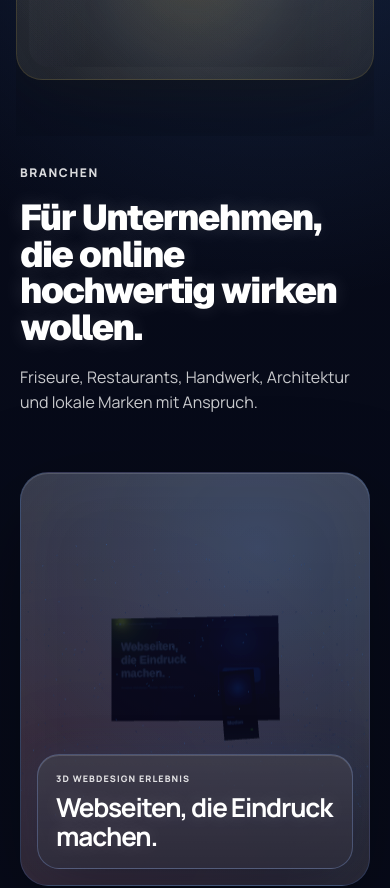
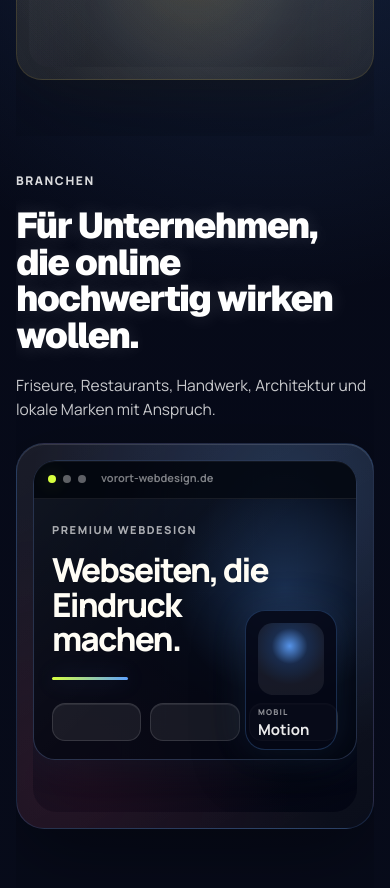
Before and after one commit to senolsenlik2869-ship-it/vorort-webdesign, a React (Vite) app: page / in a window 390 px wide. Shown: the part 1360-2248 px from the top of the page. Built offline with nearby package versions, Linux system fonts and the light colour scheme.

Commit message:
Improve mobile showcase card

```diff
--- a/src/AgencyApp.tsx
+++ b/src/AgencyApp.tsx
@@ -483,6 +483,31 @@ function MotionShowcase() {
 
       <div className="motion-environment" aria-label="Premium Webdesign Showcase">
         <CinematicSceneCanvas />
+        <div className="mobile-showcase-card" aria-hidden="true">
+          <div className="mobile-showcase-browser">
+            <div className="mobile-showcase-top">
+              <span />
+              <span />
+              <span />
+              <small>vorort-webdesign.de</small>
+            </div>
+            <div className="mobile-showcase-body">
+              <span>Premium Webdesign</span>
+              <strong>Webseiten, die Eindruck machen.</strong>
+              <div className="mobile-showcase-line" />
+              <div className="mobile-showcase-ui">
+                <i />
+                <i />
+                <i />
+              </div>
+            </div>
+          </div>
+          <div className="mobile-showcase-phone">
+            <div />
+            <span>Mobil</span>
+            <strong>Motion</strong>
+          </div>
+        </div>
         <div className="webgl-caption">
           <span>3D Webdesign Erlebnis</span>
           <strong>Webseiten, die Eindruck machen.</strong>
--- a/src/agency.css
+++ b/src/agency.css
@@ -999,6 +999,10 @@ button, input, textarea { font: inherit; }
   font-size: clamp(20px, 1.9vw, 28px);
   line-height: 1.08;
   letter-spacing: -0.045em;
+}
+
+.mobile-showcase-card {
+  display: none;
 }
 
 .motion-grid {
@@ -3601,6 +3605,222 @@ button, input, textarea { font: inherit; }
     text-shadow: 0 0 20px rgba(255, 255, 255, 0.15);
   }
 
+  #branchen.immersive-section {
+    display: grid;
+    gap: 22px;
+    width: calc(100vw - 32px);
+    max-width: 100%;
+    padding-top: 36px;
+    overflow: hidden;
+  }
+
+  #branchen .immersive-heading {
+    margin-bottom: 0;
+    overflow: visible;
+  }
+
+  #branchen .immersive-heading h2 {
+    max-width: 100%;
+    font-size: clamp(30px, 8.2vw, 40px);
+    line-height: 1.05;
+    overflow-wrap: normal;
+  }
+
+  #branchen .immersive-heading span {
+    display: block;
+    max-width: 100%;
+    margin-top: 18px;
+    font-size: 15.5px;
+    line-height: 1.55;
+  }
+
+  #branchen .motion-environment {
+    width: 100%;
+    height: auto;
+    min-height: 0;
+    padding: 16px;
+    border-radius: 28px;
+    overflow: hidden;
+    background:
+      radial-gradient(circle at 76% 12%, rgba(94, 162, 255, 0.2), transparent 16rem),
+      radial-gradient(circle at 12% 88%, rgba(123, 30, 58, 0.2), transparent 17rem),
+      linear-gradient(150deg, rgba(255, 255, 255, 0.085), rgba(255, 255, 255, 0.022)),
+      rgba(5, 8, 22, 0.9);
+    box-shadow:
+      0 28px 82px rgba(0, 0, 0, 0.35),
+      inset 0 1px 0 rgba(255, 255, 255, 0.12);
+  }
+
+  #branchen .cinematic-canvas,
+  #branchen .webgl-caption {
+    display: none !important;
+  }
+
+  #branchen .mobile-showcase-card {
+    position: relative;
+    display: block;
+    width: 100%;
+    min-height: 352px;
+    overflow: hidden;
+    border-radius: 24px;
+    background:
+      radial-gradient(circle at 78% 18%, rgba(94, 162, 255, 0.25), transparent 12rem),
+      radial-gradient(circle at 16% 88%, rgba(123, 30, 58, 0.22), transparent 13rem),
+      linear-gradient(145deg, rgba(15, 23, 42, 0.92), rgba(5, 8, 22, 0.96));
+  }
+
+  #branchen .mobile-showcase-card::before {
+    content: "";
+    position: absolute;
+    inset: 0;
+    background:
+      linear-gradient(90deg, rgba(94, 162, 255, 0.08) 1px, transparent 1px),
+      linear-gradient(180deg, rgba(94, 162, 255, 0.06) 1px, transparent 1px);
+    background-size: 44px 44px;
+    opacity: 0.45;
+    mask-image: radial-gradient(circle at 55% 35%, black, transparent 78%);
+    pointer-events: none;
+  }
+
+  #branchen .mobile-showcase-browser {
+    position: relative;
+    z-index: 2;
+    width: 100%;
+    overflow: hidden;
+    border: 1px solid rgba(148, 184, 255, 0.24);
+    border-radius: 22px;
+    background: rgba(3, 7, 18, 0.76);
+    box-shadow:
+      0 24px 70px rgba(0, 0, 0, 0.44),
+      0 0 42px rgba(94, 162, 255, 0.13),
+      inset 0 1px 0 rgba(255, 255, 255, 0.08);
+  }
+
+  #branchen .mobile-showcase-top {
+    display: flex;
+    align-items: center;
+    height: 38px;
+    gap: 7px;
+    padding: 0 14px;
+    border-bottom: 1px solid rgba(255, 255, 255, 0.08);
+    background: rgba(0, 0, 0, 0.32);
+  }
+
+  #branchen .mobile-showcase-top span {
+    width: 8px;
+    height: 8px;
+    border-radius: 99px;
+    background: rgba(255, 255, 255, 0.36);
+  }
+
+  #branchen .mobile-showcase-top span:first-child {
+    background: #d7ff3f;
+    box-shadow: 0 0 18px rgba(215, 255, 63, 0.3);
+  }
+
+  #branchen .mobile-showcase-top small {
+    margin-left: 8px;
+    color: rgba(255, 255, 255, 0.48);
+    font-size: 11px;
+    font-weight: 700;
+  }
+
+  #branchen .mobile-showcase-body {
+    position: relative;
+    min-height: 260px;
+    padding: 24px 18px 74px;
+    background:
+      radial-gradient(circle at 78% 34%, rgba(94, 162, 255, 0.22), transparent 7rem),
+      linear-gradient(135deg, rgba(255, 255, 255, 0.045), transparent 48%);
+  }
+
+  #branchen .mobile-showcase-body > span {
+    display: block;
+    margin-bottom: 14px;
+    color: rgba(255, 255, 255, 0.66);
+    font-size: 11px;
+    font-weight: 900;
+    letter-spacing: 0.14em;
+    text-transform: uppercase;
+  }
+
+  #branchen .mobile-showcase-body strong {
+    display: block;
+    max-width: 82%;
+    color: #fffdf5;
+    font-size: clamp(29px, 8.5vw, 40px);
+    font-weight: 900;
+    line-height: 1.04;
+    letter-spacing: -0.055em;
+  }
+
+  #branchen .mobile-showcase-line {
+    width: 76px;
+    height: 3px;
+    margin-top: 20px;
+    border-radius: 99px;
+    background: linear-gradient(90deg, #d7ff3f, #5ea2ff);
+    box-shadow: 0 0 22px rgba(94, 162, 255, 0.28);
+  }
+
+  #branchen .mobile-showcase-ui {
+    position: absolute;
+    right: 18px;
+    bottom: 18px;
+    left: 18px;
+    display: grid;
+    grid-template-columns: repeat(3, minmax(0, 1fr));
+    gap: 9px;
+  }
+
+  #branchen .mobile-showcase-ui i {
+    height: 38px;
+    border: 1px solid rgba(255, 255, 255, 0.12);
+    border-radius: 13px;
+    background: rgba(255, 255, 255, 0.07);
+    box-shadow: inset 0 1px 0 rgba(255, 255, 255, 0.08);
+  }
+
+  #branchen .mobile-showcase-phone {
+    position: absolute;
+    right: 20px;
+    bottom: 62px;
+    z-index: 3;
+    width: 92px;
+    padding: 12px;
+    border: 1px solid rgba(94, 162, 255, 0.24);
+    border-radius: 20px;
+    background: rgba(5, 8, 22, 0.82);
+    box-shadow: 0 18px 52px rgba(0, 0, 0, 0.38), 0 0 34px rgba(94, 162, 255, 0.15);
+  }
+
+  #branchen .mobile-showcase-phone div {
+    height: 72px;
+    margin-bottom: 12px;
+    border-radius: 15px;
+    background: radial-gradient(circle at 48% 32%, rgba(94, 162, 255, 0.9), rgba(94, 162, 255, 0.22) 30%, rgba(255, 255, 255, 0.07) 64%);
+  }
+
+  #branchen .mobile-showcase-phone span,
+  #branchen .mobile-showcase-phone strong {
+    display: block;
+  }
+
+  #branchen .mobile-showcase-phone span {
+    color: rgba(255, 255, 255, 0.55);
+    font-size: 8px;
+    font-weight: 900;
+    letter-spacing: 0.14em;
+    text-transform: uppercase;
+  }
+
+  #branchen .mobile-showcase-phone strong {
+    margin-top: 3px;
+    color: rgba(255, 255, 255, 0.92);
+    font-size: 15px;
+    line-height: 1;
+  }
+
   #projekte.showcase {
     padding-top: 24px;
   }
```
